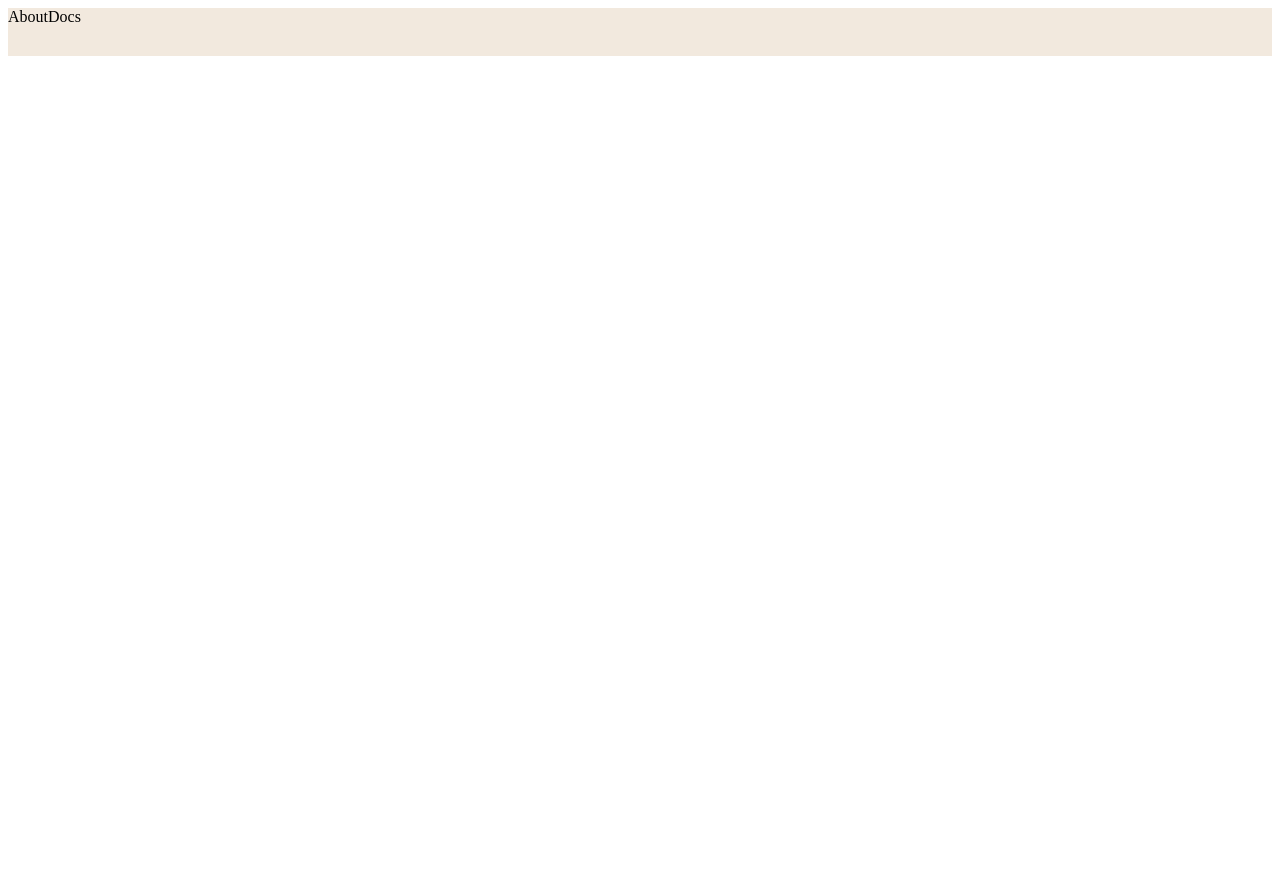
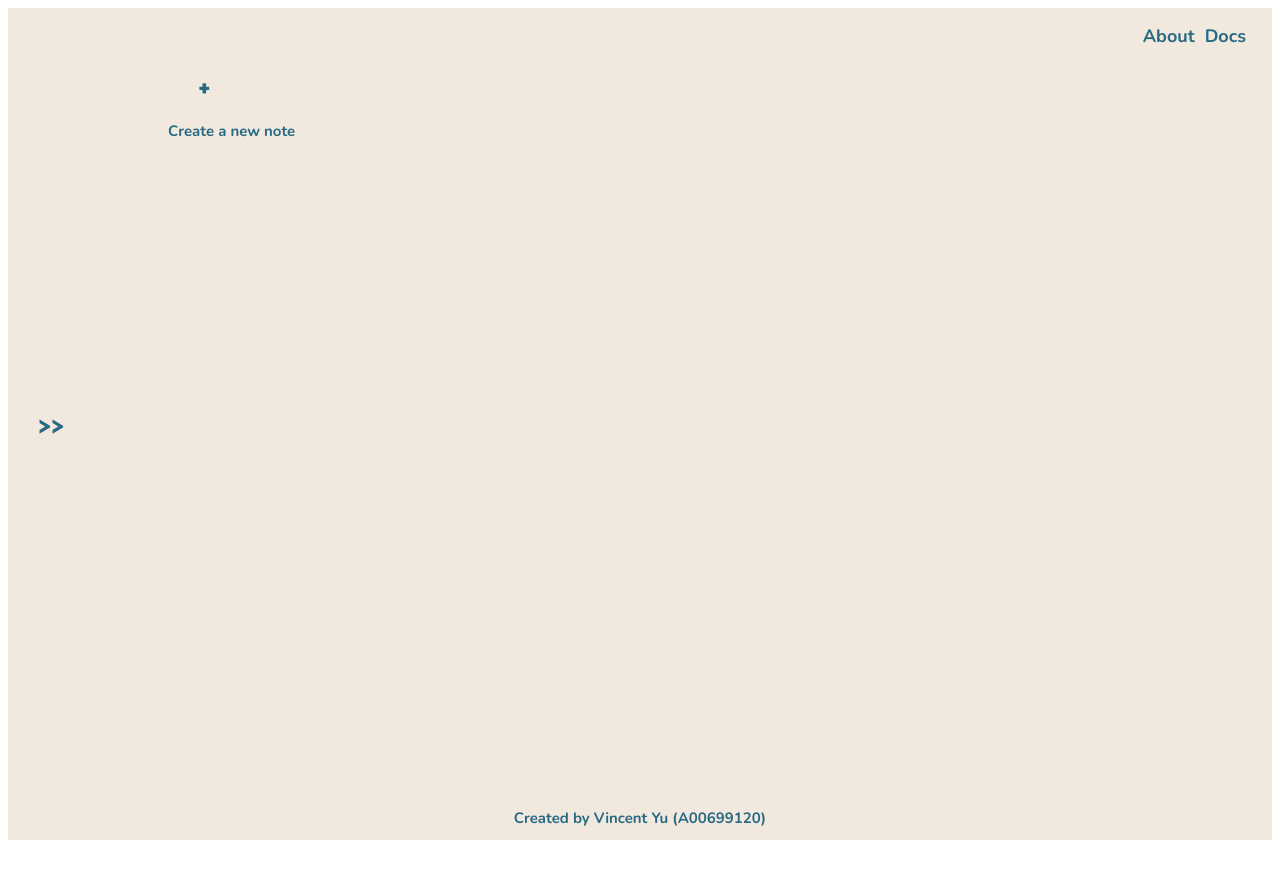
Before and after one commit to yuvincen/assignment_1, a plain HTML site: page index.html in a window 1280 px wide. After the commit the page ends 848 px from the top, so only its background shows below. Drawn offline with nearby package versions, Linux system fonts and the light colour scheme.

Commit message:
Adding codes for index.html and styles.css

```diff
--- a/index.html
+++ b/index.html
@@ -6,22 +6,23 @@
     <meta name="viewport" content="width=device-width, initial-scale=1.0">
     <link rel="stylesheet" href="styles.css">
     <link rel="preconnect" href="https://fonts.gstatic.com">
-    <link href="https://fonts.googleapis.com/css2?family=Nunito:wght@200&display=swap" rel="stylesheet">
+    <link href="https://fonts.googleapis.com/css2?family=Nunito:wght@200;700&family=Raleway:wght@700&display=swap" rel="stylesheet">
     <title>Document</title>
 </head>
 <body>
     <div class="container">
         <div class="header">
-            <div class="navigation"><a>About</a></div>
-            <div class="navigation"><a>Docs</a></div>
+            <div class="navigation"><a><span>About</span></a></div>
+            <div class="navigation"><a><span>Docs</span></a></div>
         </div>
         <div class="sidebar">
-            <div class="button">
-                <div class="button-bar button-bar-1"></div>
-                <div class="button-bar button-bar-2"></div>
-                <div class="button-bar button-bar-3"></div>
-            </div>
+            <button class="sidebar-button" type="button">>></button>
         </div>
+        <div class="content">
+            <button class="add-text" type="button">+</button>
+            <label>Create a new note</label>
+        </div>
+        <div class="footer">Created by Vincent Yu (A00699120)</div>
     </div>
 </body>
 </html>
--- a/styles.css
+++ b/styles.css
@@ -1,6 +1,6 @@
 .container {
     display: grid;
-    grid-template-rows: 3rem 50rem 3rem;
+    grid-template-rows: 3rem 46rem 3rem;
     grid-template-columns: 10rem 1fr;
     grid-template-areas:
     'header header header'
@@ -11,5 +11,80 @@
 .header {
     grid-area: header;
     background-color: #f2e9de;
-    display: flex
+    display: flex;
+    justify-content: flex-end;
+    padding: 1rem
 }
+
+.header a{
+    color: #286983;
+    font-size: 18px;
+    margin-right: 10px;
+    font-family: 'Nunito', sans-serif;
+    font-weight: bolder;
+}
+
+.header .navigation span:hover {
+    background-color: #b4637a;
+}
+
+.footer {
+    grid-area: footer;
+    background-color: #f2e9de;
+    padding: 1rem;
+    color: #286983;
+    font-size: 15px;
+    font-family: 'Nunito', sans-serif;
+    font-weight: bolder;
+    text-align: center;
+}
+
+.sidebar {
+    grid-area: sidebar;
+    background-color: #f2e9de;
+    display: flex;
+    flex-wrap: wrap;
+    flex-direction; column;
+    padding: 1.5rem;
+}
+
+.sidebar-button {
+    background-color: #f2e9de;
+    border: none;
+    color: #286983;
+    padding: 5px -30px;
+    text-align: left;
+    text-decoration: none;
+    display: inline-block;
+    font-family: 'Raleway', sans-serif;
+    font-size: 25px;
+    font-weight: bolder;
+
+}
+
+.content {
+    grid-area: content;
+    background-color: #f2e9de;
+}
+
+.add-text {
+    background-color: #f2e9de;
+    border: none;
+    color: #286983;
+    padding: 15px 30px;
+    text-align: left;
+    text-decoration: none;
+    display: inline-block;
+    font-family: 'Raleway', sans-serif;
+    font-size: 30px;
+    font-weight: bold;
+}
+
+label {
+    display: block;
+    margin-bottom: 10px;
+    font-family: 'Nunito', sans-serif;
+    font-weight: bold;
+    color: #286983;
+    font-size: 15px
+}
```
Also changed, not shown: note.html (+2 -1 lines).
